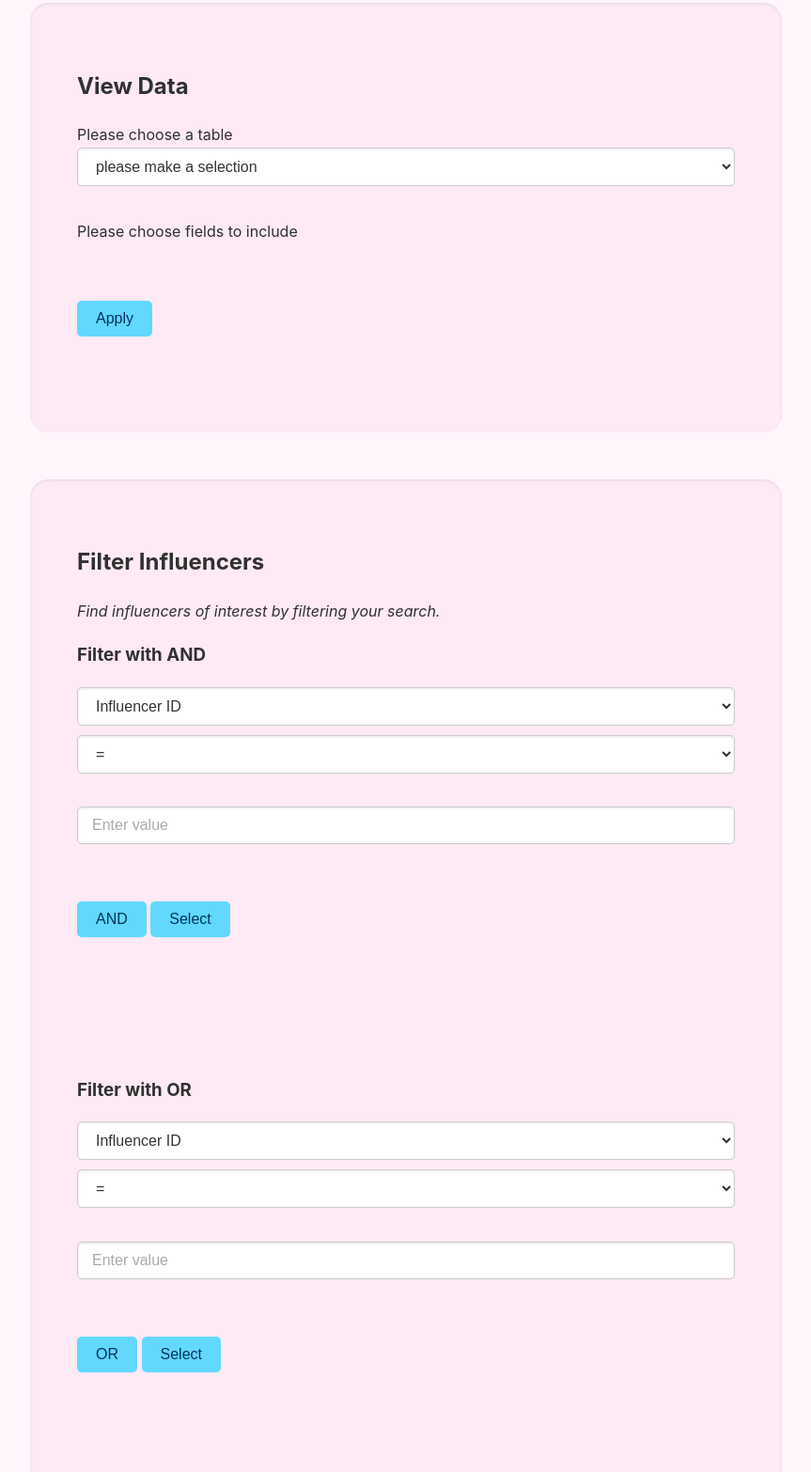
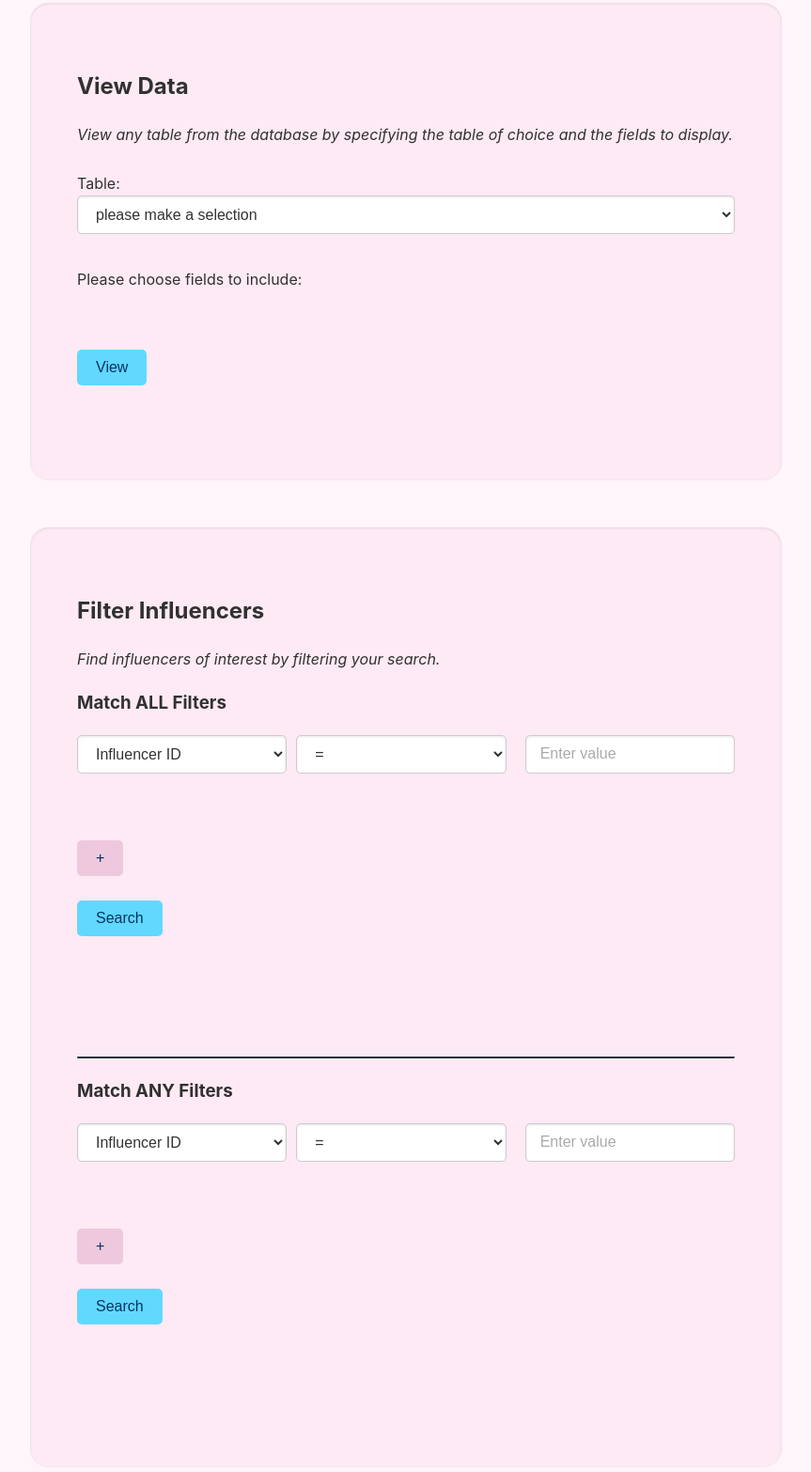
Before and after one commit to a-png129/Influencer-Marketing-Database, a website: page Project/public/filter-data.html in a window 1280 px wide. Shown: the part 222-1788 px from the top of the page at 94% size, without its empty margins (208-1071 px from the left). Drawn offline with Linux system fonts and the light colour scheme; no server answers.

Commit message:
edit filter-data UI

```diff
--- a/Project/public/filter-data.html
+++ b/Project/public/filter-data.html
@@ -31,17 +31,19 @@
         <!-- PROJECTION QUERY -->
         <div class="card">
             <h2> View Data </h2>
+            <i>View any table from the database by specifying the table of choice and the fields to display.</i>
+            <br><br>
             <form id="projection">
-                <label id="tableOptionsLabel"> Please choose a table </label>
+                <label id="tableOptionsLabel"> Table: </label>
                 <select name="prjTableSelection" id="tableOptions">
                     <option disabled selected value>please make a selection</option>
                 </select>
 
                 <br><br>
-                <label id="attributeOptionsLabel"> Please choose fields to include </label>
+                <label id="attributeOptionsLabel"> Please choose fields to include: </label>
                 <div id="projectionAttribute"></div>
                 <br><br>
-                <button id="prjSubmitButton" type="submit" disabled> Apply </button>
+                <button id="prjSubmitButton" type="submit" disabled> View </button>
             </form>
             <br>
             <div id="projResultMessage"></div>
@@ -62,7 +64,7 @@
         <div class="card">
             <h2>Filter Influencers</h2>
             <i>Find influencers of interest by filtering your search.</i>
-            <h3>Filter with AND</h3>
+            <h3>Match ALL Filters</h3>
             <form id="filterForm">
                 <div id="conditionContainer">
                     <div class="condition-row">
@@ -85,8 +87,9 @@
                     <br>
                 </div>
                 <br>
-                <button type="button" id="addConditionBtn">AND</button>
-                <button type="submit">Select</button>
+                <button type="button" id="addConditionBtn">+</button>
+                <br><br>
+                <button type="submit">Search</button>
             </form>
             <br>
             <div id="filterResultMessage"></div>
@@ -106,7 +109,8 @@
                 </table>
             </div>
             <br>
-            <h3>Filter with OR</h3>
+            <hr>
+            <h3>Match ANY Filters</h3>
             <form id="filterFormOR">
                 <div id="conditionContainerOR">
                     <div class="condition-row">
@@ -129,8 +133,9 @@
                     <br>
                 </div>
                 <br>
-                <button type="button" id="addConditionBtnOR">OR</button>
-                <button type="submit">Select</button>
+                <button type="button" id="addConditionBtnOR">+</button>
+                <br><br>
+                <button type="submit">Search</button>
             </form>
             <br>
             <div id="filterResultMessageOR"></div><br>
--- a/Project/public/script_filter.js
+++ b/Project/public/script_filter.js
@@ -182,7 +182,7 @@ document.getElementById('addConditionBtn').addEventListener('click', () => {
                     </select>
                     <br><br>
                     <input type="text" class="value" placeholder="Enter value">
-                    <button type="button" class="removeConditionBtn">−</button>
+                    <button type="button" class="removeConditionBtn">X</button>
                     <br><br>`;
     document.getElementById('conditionContainer').appendChild(row);
     row.querySelector('.removeConditionBtn').addEventListener('click', () => {
@@ -210,7 +210,7 @@ document.getElementById('filterForm').addEventListener('submit', async (e) => {
     messageElement.style.visibility = "visible";
     if (data.success) {
         if (data.data && data.data.length > 0) {
-            messageElement.textContent = "Data filtered by AND successfully!";
+            messageElement.textContent = "Data filtered successfully!";
         } else {
             messageElement.textContent = "No results found for given condition.";
         }
@@ -249,7 +249,7 @@ document.getElementById('addConditionBtnOR').addEventListener('click', () => {
                     </select>
                     <br><br>
                     <input type="text" class="value" placeholder="Enter value">
-                    <button type="button" class="removeConditionBtnOR">−</button>
+                    <button type="button" class="removeConditionBtnOR">X</button>
                     <br><br>`;
     document.getElementById('conditionContainerOR').appendChild(row);
     row.querySelector('.removeConditionBtnOR').addEventListener('click', () => {
@@ -277,7 +277,7 @@ document.getElementById('filterFormOR').addEventListener('submit', async (e) =>
     messageElement.style.visibility = "visible";
     if (data.success) {
         if (data.data && data.data.length > 0) {
-            messageElement.textContent = "Data filtered by OR successfully!";
+            messageElement.textContent = "Data filtered successfully!";
         } else {
             messageElement.textContent = "No results found for given condition.";
         }
--- a/Project/public/styles.css
+++ b/Project/public/styles.css
@@ -170,3 +170,14 @@ select {
     margin: 50px 0px 50px 0px;
     box-shadow: inset 0 1px 3px rgba(0, 0, 0, 0.1);
 }
+
+.condition-row {
+    display: flex;
+    flex-direction: row;
+    gap: 10px;
+    margin-bottom: 10px;
+}
+
+#addConditionBtn, #addConditionBtnOR, .removeConditionBtn, .removeConditionBtnOR {
+    background-color: #eec9def9;
+}
```
Also changed, not shown: Project/public/index.html (+14 -7 lines), Project/public/view-analytics.html (+1 -1 lines).
